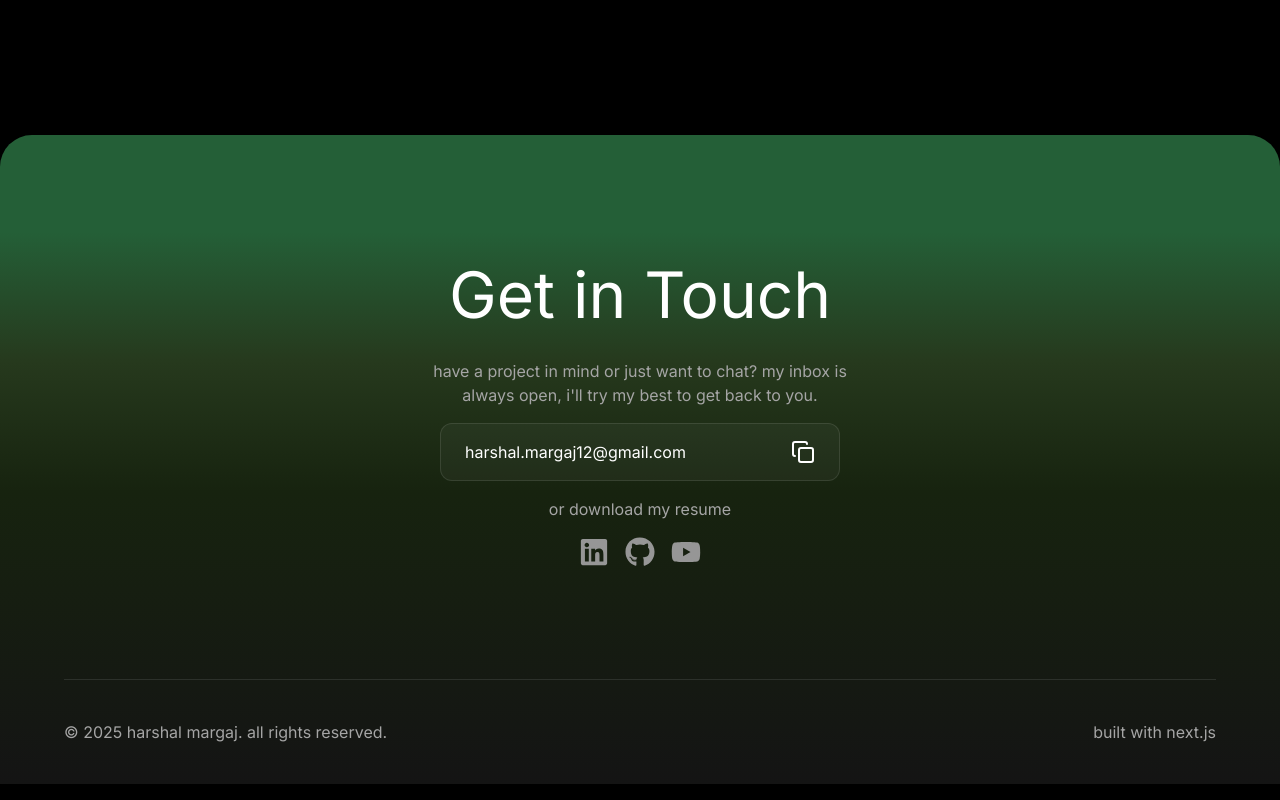
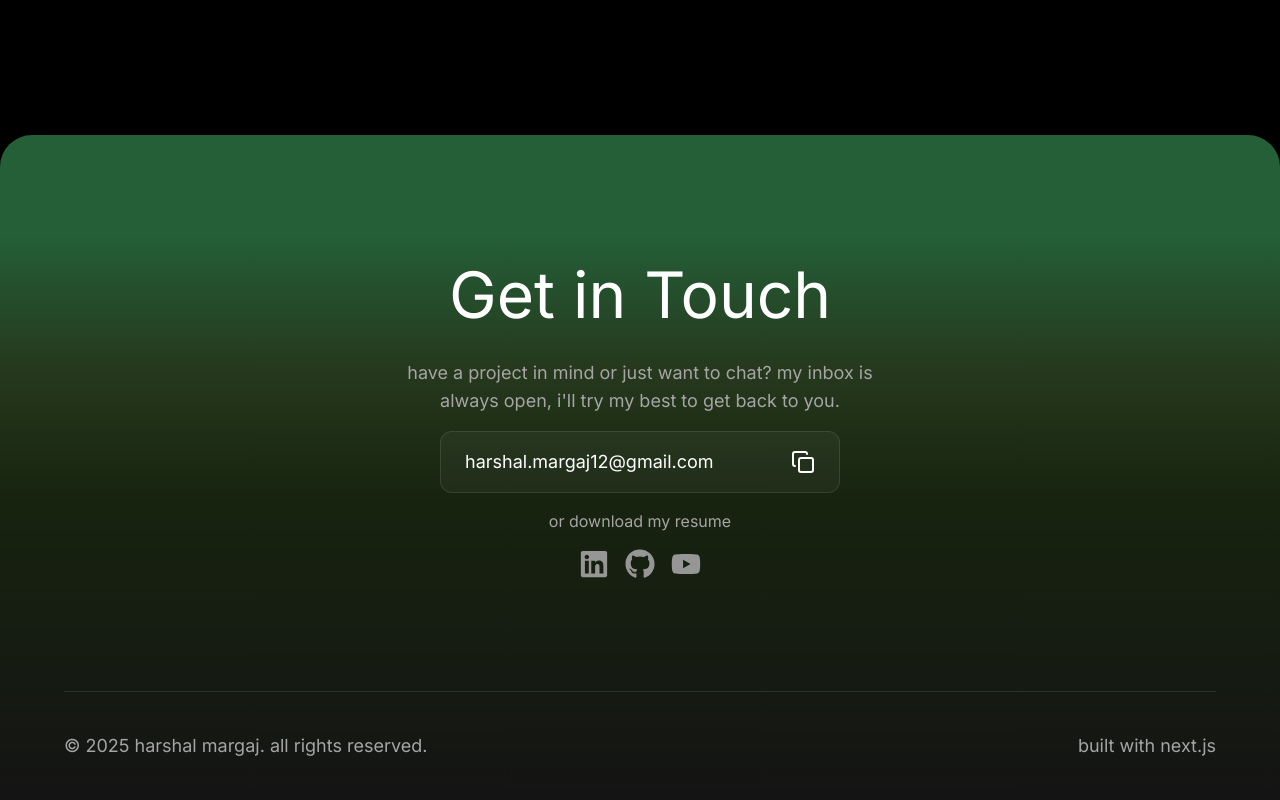
Before and after one commit to HarshalMargaj/my-career-portfolio, a Next.js app: page / in a window 1280 px wide. Shown: the part 5369-6169 px from the top of the page. Built offline with nearby package versions, Linux system fonts and the light colour scheme.

Commit message:
style: add hover effects to button

```diff
--- a/components/sections/ContactSection.tsx
+++ b/components/sections/ContactSection.tsx
@@ -77,14 +77,14 @@ const ContactSection = () => {
 				>
 					Get in Touch
 				</motion.div>
-				<motion.div variants={item} className="text-[#a5a5a5]">
+				<motion.div variants={item} className="text-[#a5a5a5] text-lg">
 					have a project in mind or just want to chat? my inbox is{" "}
 					<br />
 					always open, i&apos;ll try my best to get back to you.
 				</motion.div>
 				<motion.div
 					variants={item}
-					className="flex items-center justify-between gap-4 p-2 rounded-xl text-primary bg-white/4 border border-white/10 px-6 py-4 mx-auto w-100"
+					className="flex items-center justify-between gap-4 p-2 rounded-xl text-primary bg-white/4 border border-white/10 px-6 py-4 mx-auto w-100 text-lg"
 				>
 					harshal.margaj12@gmail.com{" "}
 					{copied ? (
@@ -129,7 +129,7 @@ const ContactSection = () => {
 				/>
 				<motion.div
 					variants={item}
-					className="flex items-center justify-between text-[#a5a5a5] py-10"
+					className="flex items-center justify-between text-[#a5a5a5] py-10 text-lg"
 				>
 					<div>© 2025 harshal margaj. all rights reserved.</div>
 					<div>built with next.js</div>
--- a/components/sections/HeroSection.tsx
+++ b/components/sections/HeroSection.tsx
@@ -82,7 +82,7 @@ const HeroSection = () => {
 					href="#projects"
 					whileHover={{ scale: 1.05 }}
 					whileTap={{ scale: 0.95 }}
-					className="rounded-md p-2 px-4 text-lg text-black bg-accent font-medium cursor-pointer"
+					className="rounded-md p-2 px-4 text-lg text-black bg-accent hover:bg-accent/85 font-medium cursor-pointer"
 				>
 					View Projects
 				</MotionLink>
@@ -91,7 +91,7 @@ const HeroSection = () => {
 					download="Harshal_Margaj_Resume.pdf"
 					whileHover={{ scale: 1.05 }}
 					whileTap={{ scale: 0.95 }}
-					className="rounded-md p-2 px-4 text-lg text-primary border border-neutral-800 font-medium cursor-pointer"
+					className="rounded-md p-2 px-4 text-lg text-primary border border-neutral-800 font-medium cursor-pointer hover:text-secondary"
 				>
 					Download CV
 				</MotionLink>
--- a/components/sections/ProjectsSection.tsx
+++ b/components/sections/ProjectsSection.tsx
@@ -269,7 +269,7 @@ const ProjectCard = ({
 							whileTap={{ scale: 0.95 }}
 							href={project.liveDemo}
 							target="_blank"
-							className="rounded-xl text-black font-semibold cursor-pointer bg-accent p-2 px-4"
+							className="rounded-xl text-black font-semibold cursor-pointer bg-accent p-2 px-4 hover:bg-accent/85"
 						>
 							Live Demo
 						</MotionLink>
@@ -278,7 +278,7 @@ const ProjectCard = ({
 							whileTap={{ scale: 0.95 }}
 							href={project.sourceCode}
 							target="_blank"
-							className="rounded-xl border border-neutral-800 text-primary cursor-pointer p-2 px-4"
+							className="rounded-xl border border-neutral-800 text-primary cursor-pointer p-2 px-4 hover:text-secondary"
 						>
 							Source Code
 						</MotionLink>
```
